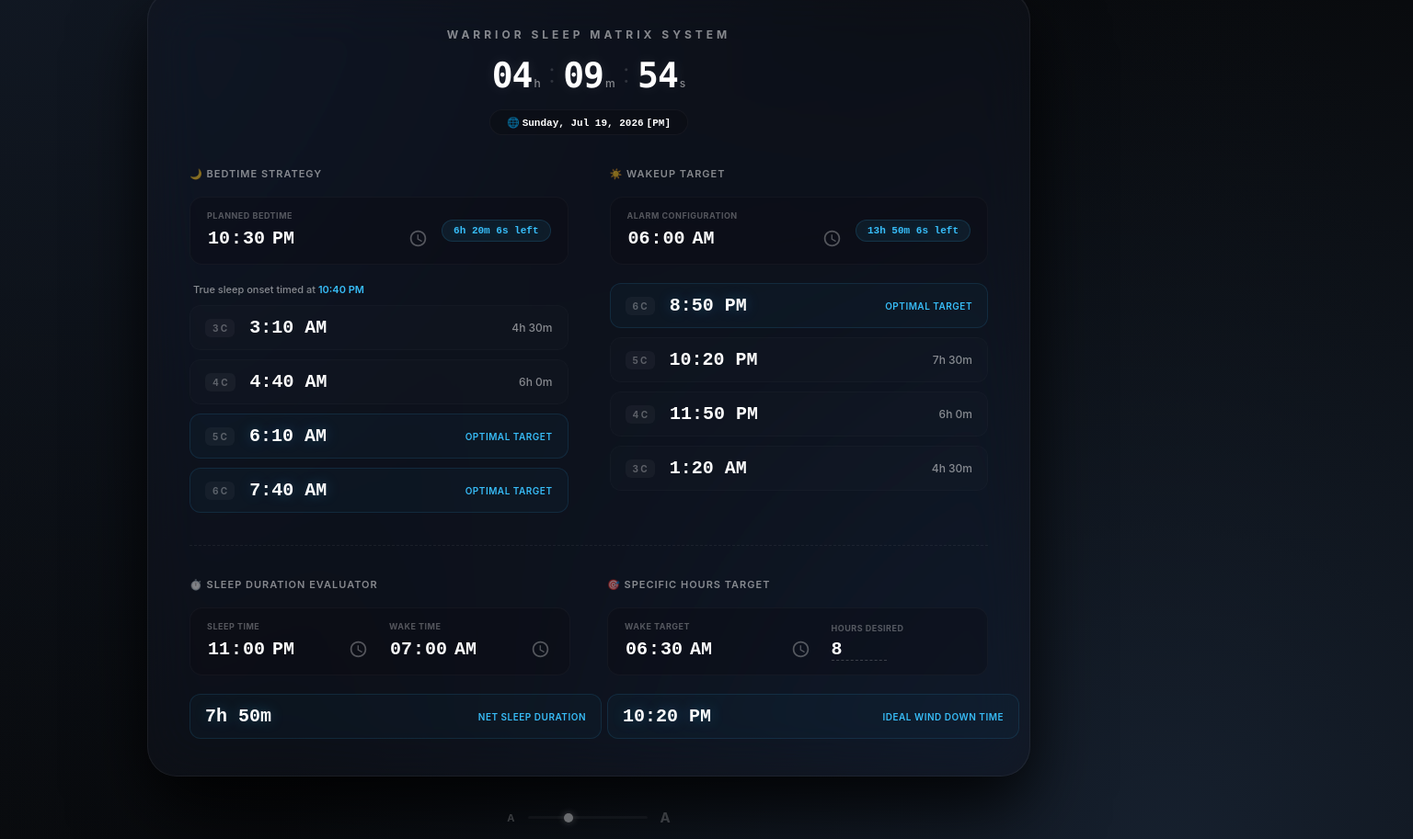
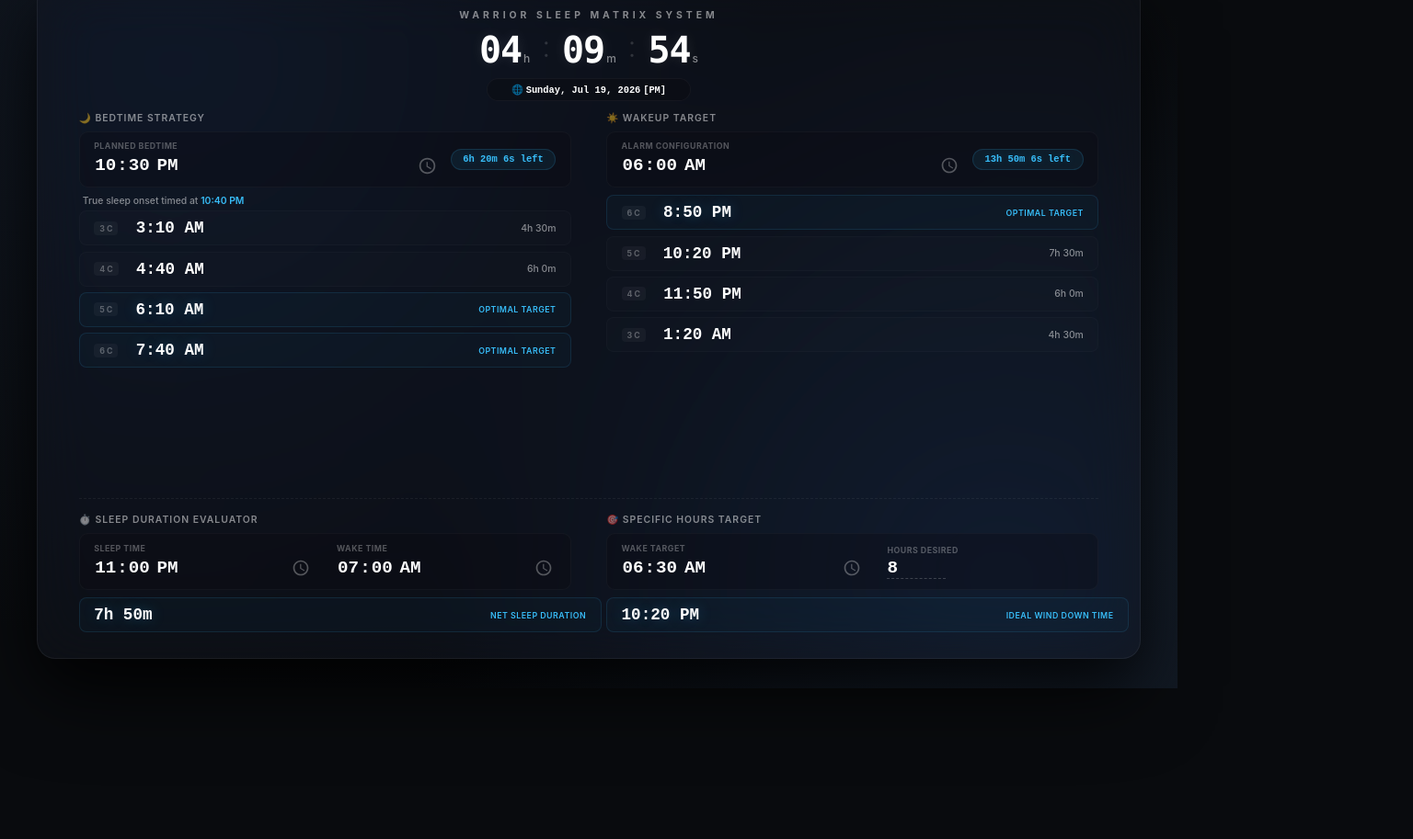
Before and after one commit to yashvardhansinghrajputbarra-gif/Sleeper, a plain HTML site: page index.html in a window 1280 px wide. Shown: the part 51-964 px from the top of the page at 92% size, 1536 px wide, since content can reach past the window. After the commit the page ends 800 px from the top, so only its background shows below. Drawn offline with Linux system fonts and the light colour scheme.

Commit message:
Update index.html

```diff
--- a/index.html
+++ b/index.html
@@ -2,8 +2,8 @@
 <html lang="en">
 <head>
     <meta charset="UTF-8">
-    <meta name="viewport" content="width=device-width, initial-scale=1.0">
-    <title>REM Sleep Optimizer & Warrior System Clock</title>
+    <meta name="viewport" content="width=device-width, initial-scale=1.0, maximum-scale=1.0, user-scalable=no">
+    <title>Warrior Sleep Matrix System (Full-Screen Mode)</title>
 
     <meta name="theme-color" content="#090b0e">
     <meta name="apple-mobile-web-app-capable" content="yes">
@@ -19,9 +19,6 @@
             --accent-glow: rgba(0, 163, 255, 0.15);
             --accent-optimal: #38bdf8;
             --accent-past: rgba(255, 255, 255, 0.15);
-
-            /* Dynamic scale driver inherited from Warrior Clock design */
-            --clock-scale: 1;
         }
 
         body {
@@ -29,26 +26,29 @@
             background: #090b0e;
             color: var(--text-main);
             font-family: -apple-system, BlinkMacSystemFont, "SF Pro Display", "SF Pro Text", system-ui, sans-serif;
-            min-height: 100vh;
+
+            /* Enforcing strict non-scrollable fullscreen behavior */
+            height: 100vh;
+            width: 100vw;
             display: flex;
             flex-direction: column;
             justify-content: center;
             align-items: center;
-            padding: 40px 20px;
             box-sizing: border-box;
-            overflow-x: hidden;
+            overflow: hidden;
             position: relative;
             -webkit-font-smoothing: antialiased;
+            padding: 2vh 2vw;
         }
 
         /* Fluid Depth Background Layers */
         body::before {
             content: "";
             position: absolute;
-            top: -20%;
-            left: -20%;
-            width: 140%;
-            height: 140%;
+            top: 0;
+            left: 0;
+            width: 100%;
+            height: 100%;
             background:
                 radial-gradient(circle at 15% 15%, #111823 0%, transparent 50%),
                 radial-gradient(circle at 85% 85%, #16202e 0%, transparent 50%),
@@ -57,56 +57,63 @@
             pointer-events: none;
         }
 
-        /* High-Fidelity Liquid Glass Main Frame */
+        /* Responsive Full-Window Glass Container */
         .glass-panel {
             background: var(--glass-bg);
             backdrop-filter: blur(30px) saturate(190%);
             -webkit-backdrop-filter: blur(30px) saturate(190%);
             border: 1px solid var(--glass-border);
             border-top: 1px solid rgba(255, 255, 255, 0.1);
-            border-radius: calc(32px * var(--clock-scale));
-            padding: calc(40px * var(--clock-scale)) calc(45px * var(--clock-scale));
-            width: 100%;
-            max-width: calc(960px * var(--clock-scale));
+            border-radius: 2.5vh;
+
+            /* Dynamic dimensional math matching fullscreen layout height */
+            width: 96vw;
+            max-width: 1200px;
+            height: 92vh;
+            max-height: 850px;
+
+            padding: 3.5vh 3.5vw;
             box-sizing: border-box;
+            display: flex;
+            flex-direction: column;
+            justify-content: space-between;
             box-shadow:
                 0 25px 55px -5px rgba(0, 0, 0, 0.5),
                 0 40px 90px -10px rgba(0, 0, 0, 0.7),
                 inset 0 1px 0px rgba(255, 255, 255, 0.05);
-            transition: transform 0.2s ease, padding 0.2s ease, max-width 0.2s ease, border-radius 0.2s ease;
         }
 
         header {
             text-align: center;
-            margin-bottom: calc(35px * var(--clock-scale));
+            margin-bottom: 1.5vh;
         }
 
         .main-title {
             margin: 0;
-            font-size: calc(12px * var(--clock-scale));
+            font-size: 1.3vh;
             font-weight: 700;
-            letter-spacing: calc(4px * var(--clock-scale));
+            letter-spacing: 4px;
             color: var(--text-dim);
             text-transform: uppercase;
         }
 
-        /* Monospace Structural System Wall Clock Display */
+        /* Monospace Fullscreen System Wall Clock */
         .matrix-row-inline {
             display: flex;
             justify-content: center;
             align-items: center;
-            gap: calc(8px * var(--clock-scale));
-            margin: calc(15px * var(--clock-scale)) 0;
+            gap: 1vw;
+            margin: 1vh 0;
         }
 
         .matrix-unit {
             display: flex;
             align-items: baseline;
-            gap: calc(2px * var(--clock-scale));
+            gap: 2px;
         }
 
         .matrix-num {
-            font-size: calc(38px * var(--clock-scale));
+            font-size: 5vh;
             font-weight: 700;
             letter-spacing: -1px;
             font-family: ui-monospace, SFMono-Regular, "SF Mono", Menlo, monospace;
@@ -115,32 +122,31 @@
         }
 
         .matrix-label {
-            font-size: calc(12px * var(--clock-scale));
+            font-size: 1.5vh;
             font-weight: 500;
             color: var(--text-dim);
             text-transform: lowercase;
         }
 
         .matrix-separator {
-            font-size: calc(30px * var(--clock-scale));
+            font-size: 4vh;
             font-weight: 300;
             color: rgba(255, 255, 255, 0.15);
             position: relative;
-            top: calc(-3px * var(--clock-scale));
+            top: -0.4vh;
         }
 
         .pill-container {
             display: flex;
             justify-content: center;
-            margin-bottom: calc(10px * var(--clock-scale));
         }
 
         .pill {
-            font-size: calc(11px * var(--clock-scale));
+            font-size: 1.3vh;
             font-weight: 500;
             background: rgba(10, 12, 17, 0.4);
             color: rgba(255, 255, 255, 0.6);
-            padding: calc(6px * var(--clock-scale)) calc(18px * var(--clock-scale));
+            padding: 0.6vh 2vw;
             border-radius: 100px;
             border: 1px solid rgba(255, 255, 255, 0.04);
         }
@@ -151,49 +157,51 @@
             font-weight: 600;
         }
 
-        /* Grid Layout Architectures */
+        /* Grid Framework Layouts */
         .split-grid {
             display: grid;
             grid-template-columns: 1fr 1fr;
-            gap: calc(45px * var(--clock-scale));
-            margin-bottom: calc(35px * var(--clock-scale));
+            gap: 3vw;
+            flex-grow: 1;
+            margin-bottom: 2vh;
         }
 
         .full-width-section {
             border-top: 1px dashed rgba(255, 255, 255, 0.06);
-            padding-top: calc(35px * var(--clock-scale));
+            padding-top: 2vh;
         }
 
         .clutter-free-grid {
             display: grid;
             grid-template-columns: 1fr 1fr;
-            gap: calc(40px * var(--clock-scale));
+            gap: 3vw;
         }
 
         .column-section {
             display: flex;
             flex-direction: column;
+            justify-content: flex-start;
         }
 
         .column-headline {
-            font-size: calc(11px * var(--clock-scale));
+            font-size: 1.3vh;
             font-weight: 600;
-            margin-bottom: calc(18px * var(--clock-scale));
+            margin-bottom: 1vh;
             color: var(--text-dim);
             letter-spacing: 1px;
             text-transform: uppercase;
         }
 
-        /* Glass Input Container Row Cards */
+        /* Fluid Row Cards */
         .interactive-row {
             display: flex;
             justify-content: space-between;
             align-items: center;
             background: rgba(10, 12, 17, 0.3);
             border: 1px solid rgba(255, 255, 255, 0.03);
-            border-radius: calc(14px * var(--clock-scale));
-            padding: calc(14px * var(--clock-scale)) calc(18px * var(--clock-scale));
-            margin-bottom: calc(20px * var(--clock-scale));
+            border-radius: 1.2vh;
+            padding: 1.2vh 1.2vw;
+            margin-bottom: 1vh;
             gap: 12px;
             transition: all 0.2s ease;
         }
@@ -205,7 +213,7 @@
 
         .input-group {
             display: flex;
-            gap: calc(20px * var(--clock-scale));
+            gap: 2vw;
             align-items: center;
             width: 100%;
         }
@@ -217,19 +225,19 @@
         }
 
         .input-label {
-            font-size: calc(9px * var(--clock-scale));
+            font-size: 1.1vh;
             font-weight: 700;
             text-transform: uppercase;
             letter-spacing: 0.5px;
             color: var(--text-pill);
-            margin-bottom: 6px;
+            margin-bottom: 0.4vh;
         }
 
         input[type="time"], input[type="number"] {
             background: transparent;
             border: none;
             color: var(--text-main);
-            font-size: calc(20px * var(--clock-scale));
+            font-size: 2.4vh;
             font-weight: 700;
             font-family: ui-monospace, SFMono-Regular, "SF Mono", monospace;
             outline: none;
@@ -238,7 +246,8 @@
         }
 
         input[type="number"] {
-            width: calc(60px * var(--clock-scale));
+            width: 5vw;
+            max-width: 80px;
             border-bottom: 1px dashed rgba(255, 255, 255, 0.2);
         }
 
@@ -246,15 +255,14 @@
             filter: invert(1) opacity(0.3);
         }
 
-        /* Live Section Countdown Display Pill */
         .live-section-counter {
             font-family: ui-monospace, SFMono-Regular, "SF Mono", monospace;
-            font-size: calc(11px * var(--clock-scale));
+            font-size: 1.3vh;
             font-weight: 600;
             color: var(--accent-optimal);
             background: rgba(56, 189, 248, 0.08);
             border: 1px solid rgba(56, 189, 248, 0.15);
-            padding: calc(5px * var(--clock-scale)) calc(12px * var(--clock-scale));
+            padding: 0.6vh 1vw;
             border-radius: 30px;
             white-space: nowrap;
             text-shadow: 0 0 10px rgba(56, 189, 248, 0.2);
@@ -263,51 +271,50 @@
         .output-stack {
             display: flex;
             flex-direction: column;
-            gap: calc(10px * var(--clock-scale));
+            gap: 0.8vh;
         }
 
         .metric-item {
             display: flex;
             justify-content: space-between;
             align-items: center;
-            padding: calc(12px * var(--clock-scale)) calc(16px * var(--clock-scale));
+            padding: 1vh 1.2vw;
             background: rgba(255, 255, 255, 0.01);
             border: 1px solid rgba(255, 255, 255, 0.02);
-            border-radius: calc(12px * var(--clock-scale));
-            animation: renderIn 0.3s cubic-bezier(0.16, 1, 0.3, 1) forwards;
+            border-radius: 1vh;
         }
 
         .metric-identity {
             display: flex;
             align-items: center;
-            gap: calc(16px * var(--clock-scale));
+            gap: 1.5vw;
         }
 
         .cycle-count {
-            font-size: calc(10px * var(--clock-scale));
+            font-size: 1.1vh;
             font-weight: 700;
             color: var(--text-pill);
             background: rgba(255, 255, 255, 0.04);
-            padding: 4px 8px;
-            border-radius: 6px;
+            padding: 2px 6px;
+            border-radius: 4px;
             text-transform: uppercase;
         }
 
         .time-value {
-            font-size: calc(20px * var(--clock-scale));
+            font-size: 2.2vh;
             font-weight: 700;
             color: var(--text-main);
             font-family: ui-monospace, SFMono-Regular, "SF Mono", monospace;
         }
 
         .duration-label {
-            font-size: calc(12px * var(--clock-scale));
+            font-size: 1.3vh;
             font-weight: 500;
             color: var(--text-dim);
         }
 
         .status-tracker {
-            font-size: calc(10px * var(--clock-scale));
+            font-size: 1.1vh;
             font-weight: 600;
             text-transform: uppercase;
             letter-spacing: 0.5px;
@@ -331,10 +338,10 @@
         }
 
         .notice-banner {
-            font-size: calc(11px * var(--clock-scale));
+            font-size: 1.3vh;
             font-weight: 500;
             color: var(--text-dim);
-            padding: 0 4px calc(10px * var(--clock-scale)) 4px;
+            padding: 0 4px 0.5vh 4px;
         }
 
         .notice-banner span {
@@ -342,67 +349,14 @@
             font-weight: 600;
         }
 
-        /* Minimalist Viewport Scaling Sliders Layout */
-        .slider-wrapper {
-            margin-top: 35px;
-            display: flex;
-            align-items: center;
-            gap: 12px;
-            opacity: 0.4;
-            transition: opacity 0.2s ease;
-        }
-
-        .slider-wrapper:hover {
-            opacity: 0.9;
-        }
-
-        .slider-icon {
-            font-size: 11px;
-            color: var(--text-dim);
-            user-select: none;
-            font-weight: bold;
-        }
-
-        .scale-slider {
-            -webkit-appearance: none;
-            appearance: none;
-            width: 130px;
-            height: 3px;
-            background: rgba(255, 255, 255, 0.1);
-            border-radius: 2px;
-            outline: none;
-            cursor: pointer;
-        }
-
-        .scale-slider::-webkit-slider-thumb {
-            -webkit-appearance: none;
-            appearance: none;
-            width: 10px;
-            height: 10px;
-            border-radius: 50%;
-            background: var(--text-main);
-            box-shadow: 0 0 8px rgba(255, 255, 255, 0.6);
-        }
-
-        .scale-slider::-moz-range-thumb {
-            width: 10px;
-            height: 10px;
-            border: none;
-            border-radius: 50%;
-            background: var(--text-main);
-            box-shadow: 0 0 8px rgba(255, 255, 255, 0.6);
-        }
-
-        @keyframes renderIn {
-            from { opacity: 0; transform: translateY(4px); }
-            to { opacity: 1; transform: translateY(0); }
-        }
-
         @media (max-width: 850px) {
-            body { padding: 16px 8px; }
-            .glass-panel { padding: 25px 16px; border-radius: 20px; }
+            body { overflow-y: auto; height: auto; padding: 20px 10px; }
+            .glass-panel { height: auto; max-height: none; padding: 25px 16px; border-radius: 20px; }
             .split-grid, .clutter-free-grid { grid-template-columns: 1fr; gap: 30px; }
-            .interactive-row { padding: 12px; }
+            .interactive-row { padding: 15px; }
+            .matrix-num { font-size: 40px; }
+            input[type="time"], input[type="number"] { font-size: 20px; }
+            .time-value { font-size: 18px; }
         }
     </style>
 </head>
@@ -502,12 +456,6 @@
         </div>
     </div>
 
-    <div class="slider-wrapper">
-        <span class="slider-icon">A</span>
-        <input type="range" id="uiScaleControl" class="scale-slider" min="0.75" max="1.5" step="0.05" value="1">
-        <span class="slider-icon" style="font-size: 15px;">A</span>
-    </div>
-
 <script>
     function formatAMPM(date) {
         let hours = date.getHours();
@@ -535,11 +483,11 @@
         return target;
     }
 
-    // Comprehensive 1-second interval execution engine
+    // Dynamic ticking synchronization engine
     function systemDynamicEngineTick() {
         const now = new Date();
 
-        // 1. Sync Monospace Matrix System Wall Clock
+        // 1. Core Clock Updates
         let hours = now.getHours();
         const minutes = String(now.getMinutes()).padStart(2, '0');
         const seconds = String(now.getSeconds()).padStart(2, '0');
@@ -553,7 +501,7 @@
         const options = { weekday: 'long', year: 'numeric', month: 'short', day: 'numeric' };
         document.getElementById("coreCalendarString").innerHTML = `🌐 <span>${now.toLocaleDateString('en-US', options)}</span> <span>[${ampm}]</span>`;
 
-        // 2. Sync Active Live Bedtime Countdowns
+        // 2. Bedtime Live Countdowns
         const bedtimeVal = document.getElementById('bedtime').value;
         const bedBadge = document.getElementById('bedtimeCountdown');
         if (bedtimeVal) {
@@ -565,7 +513,7 @@
             bedBadge.innerText = `${h}h ${m}m ${s}s left`;
         }
 
-        // 3. Sync Active Live Wakeup Target Countdowns
+        // 3. Wake Target Live Countdowns
         const wakeVal = document.getElementById('wakeuptime').value;
         const wakeBadge = document.getElementById('wakeupCountdown');
         if (wakeVal) {
@@ -577,7 +525,7 @@
             wakeBadge.innerText = `${h}h ${m}m ${s}s left`;
         }
 
-        // Continuously run background logic checks to handle structural transitions safely
+        // Live refresh logic thresholds for transitions
         calculateBedtimes();
     }
 
@@ -734,13 +682,7 @@
             </div>`;
     }
 
-    // Dynamic Scale Driver Logic System
-    const scaleSlider = document.getElementById('uiScaleControl');
-    scaleSlider.addEventListener('input', (e) => {
-        document.documentElement.style.setProperty('--clock-scale', e.target.value);
-    });
-
-    // Fallbacks and Initializations Configuration
+    // Default Fallbacks Map Configuration
     const defaultTimes = {
         'bedtime': '22:30',
         'wakeuptime': '06:00',
@@ -755,13 +697,13 @@
         document.getElementById(id).value = saved !== null ? saved : defaultTimes[id];
     });
 
-    // Initial runtime calculations invocation
+    // Initial UI generation sequence triggers
     calculateWakeup();
     calculateBedtimes();
     evaluateDuration();
     evaluateBedtimeTarget();
 
-    // Loop system activation sequences
+    // Loop system invocation cycles
     systemDynamicEngineTick();
     setInterval(systemDynamicEngineTick, 1000);
 </script>
```
